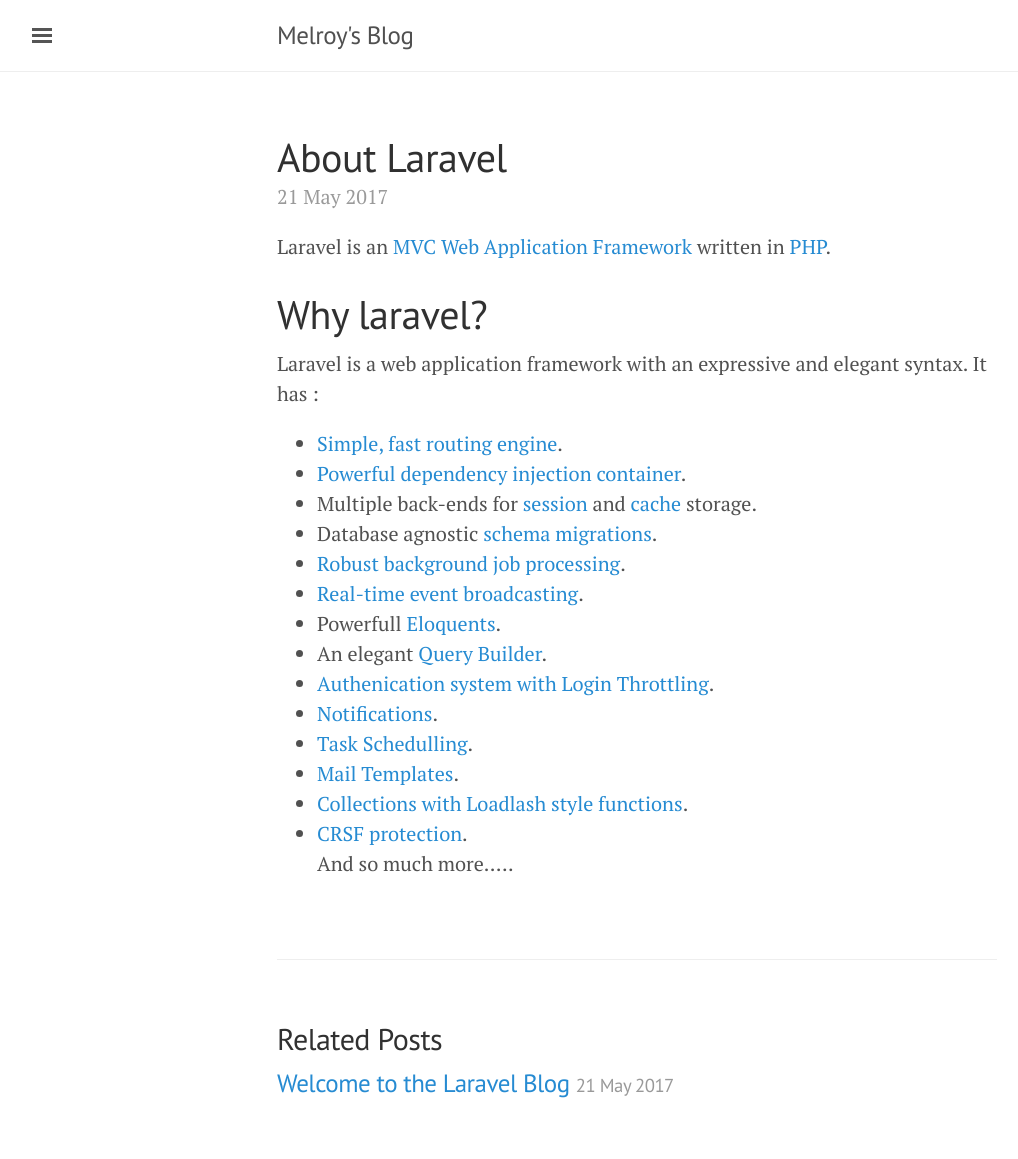
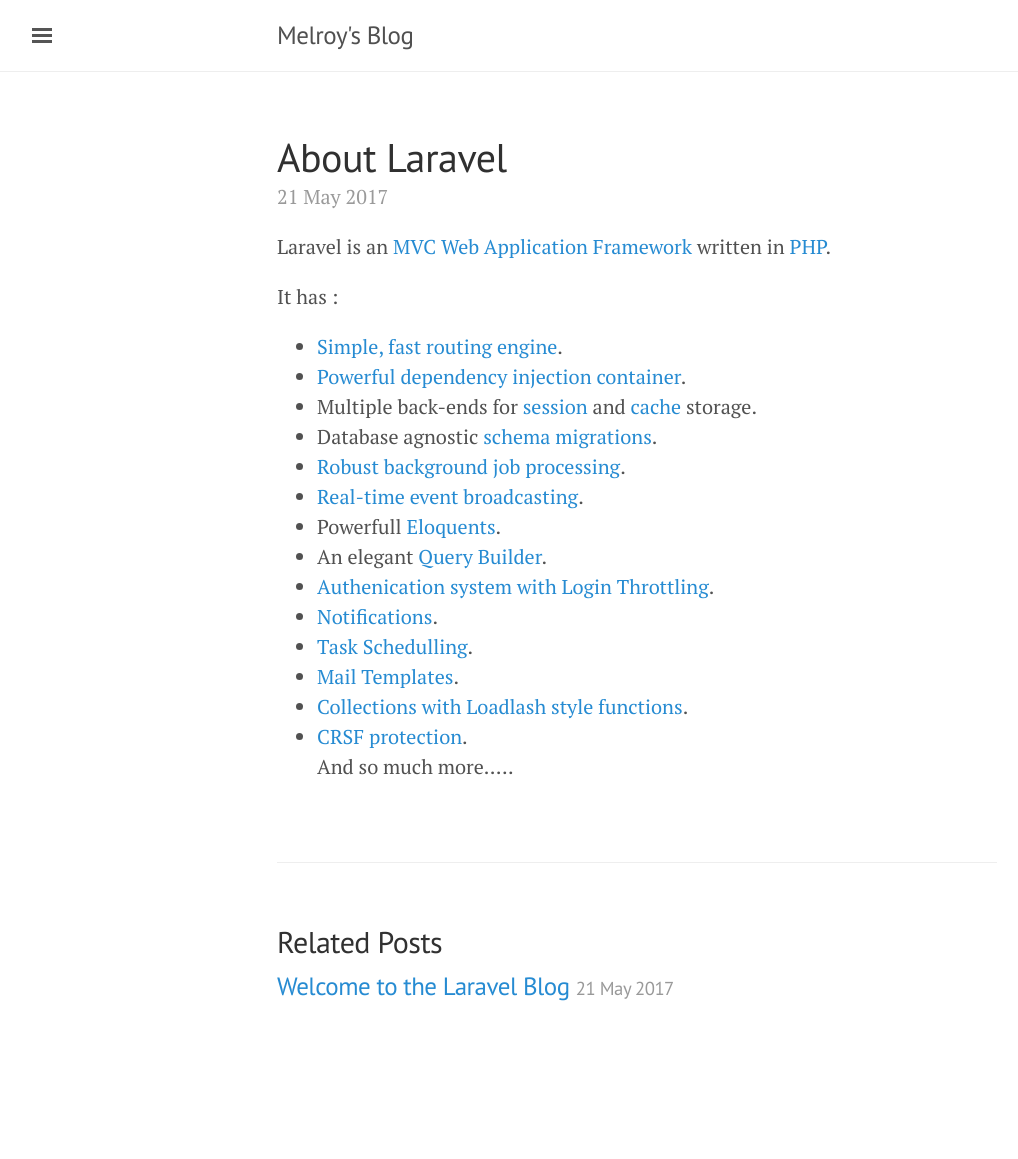
Before and after one commit to meldsza/meldsza.github.io, a Jekyll site: the page built from _posts/2017-05-21-what-is-laravel.md, in a window 1280 px wide. Shown: the whole page, without its empty margins (3-1021 px from the left). Built offline with Jekyll 4.4.1, drawn with Linux system fonts in a browser that asks for light colours; Markdown is read by kramdown in place of the engine named in the settings; after the commit the page ends 1062 px from its top, so only the background shows below that.

Commit message:
Update 2017-05-21-what-is-laravel.md

```diff
--- a/_posts/2017-05-21-what-is-laravel.md
+++ b/_posts/2017-05-21-what-is-laravel.md
@@ -6,8 +6,6 @@
 ---
 Laravel is an [MVC Web Application Framework](https://en.wikipedia.org/wiki/Model%E2%80%93view%E2%80%93controller) written in [PHP](http://php.net/manual/en/intro-whatis.php).
 
-# Why laravel?
-Laravel is a web application framework with an expressive and elegant syntax.
 It has :
 - [Simple, fast routing engine](https://laravel.com/docs/routing).
 - [Powerful dependency injection container](https://laravel.com/docs/container).
```
